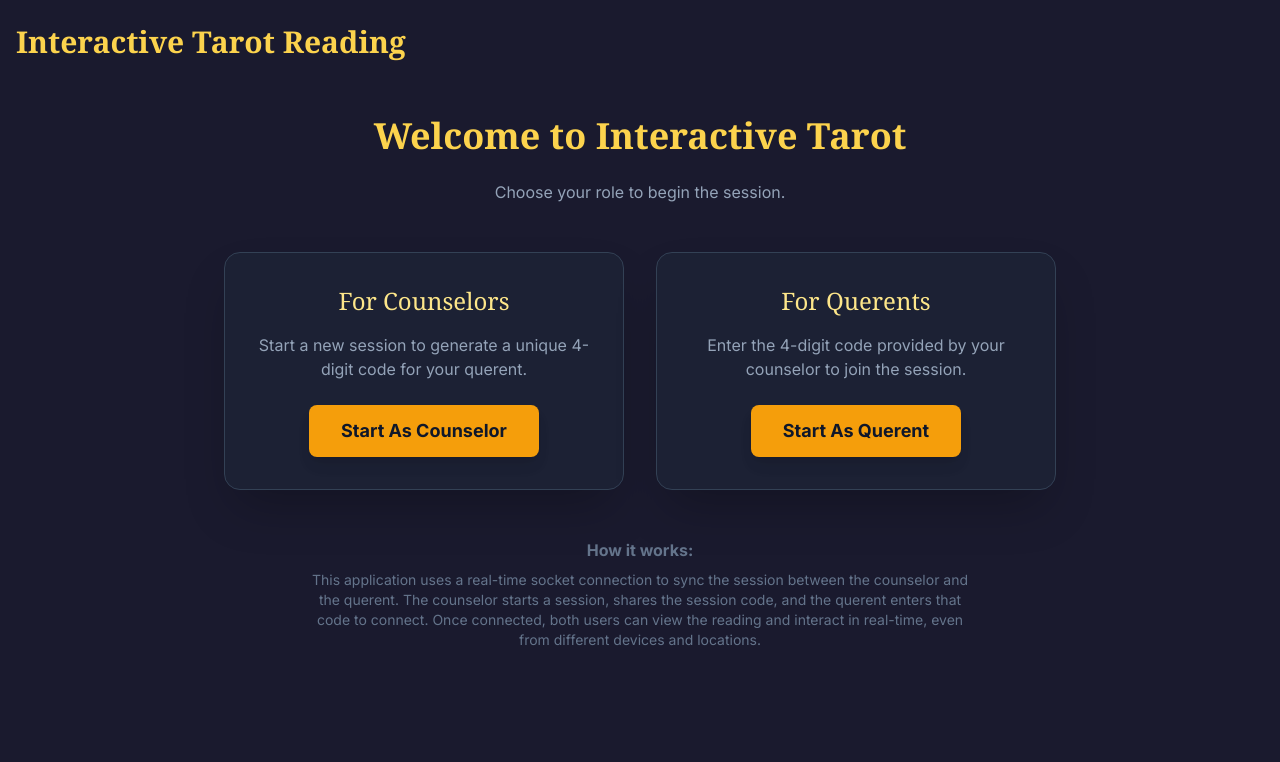
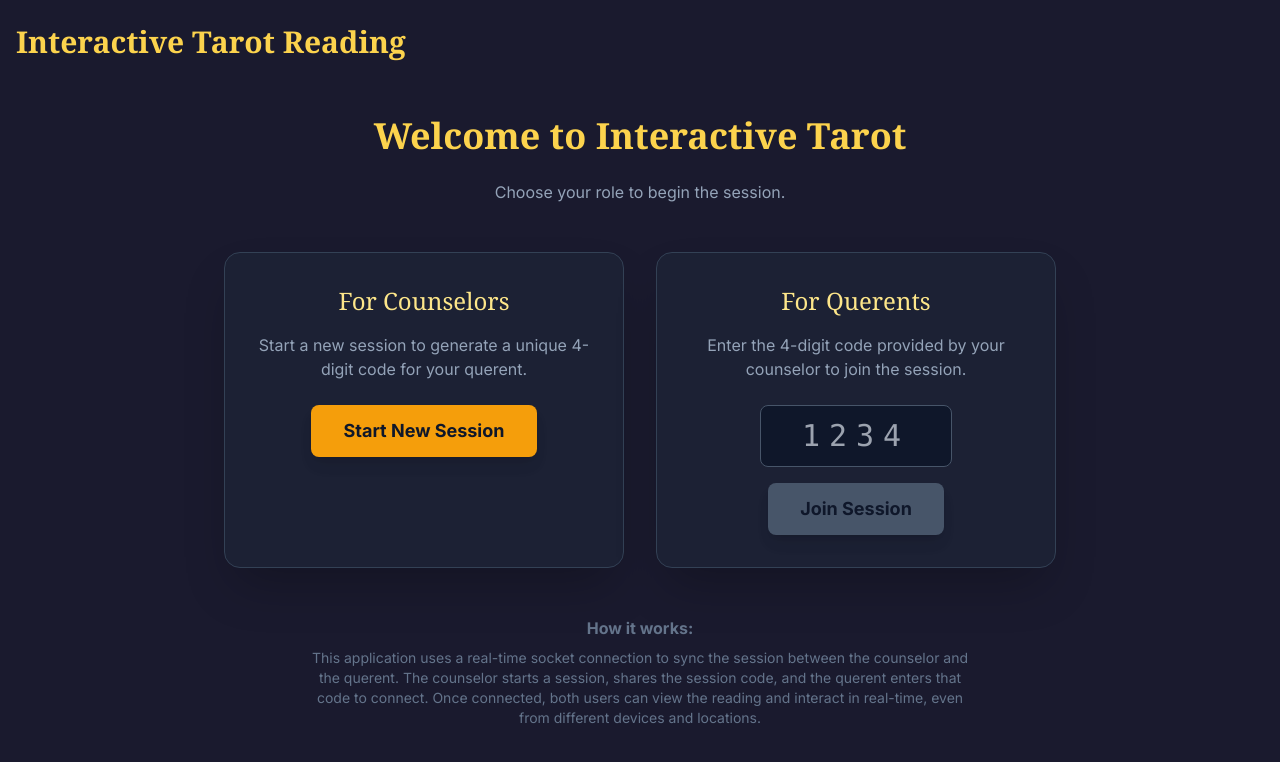
Before and after one commit to myoungwhan/tarot-reading-app, a React (Vite) app in the folder Frontend/: page / in a window 1280 px wide. Shown: the top 762 px of the page. Built offline with nearby package versions, Linux system fonts and the light colour scheme; no server answers.

Commit message:
Fixed Image Size Issue and add /querents link

```diff
--- a/Frontend/App.tsx
+++ b/Frontend/App.tsx
@@ -9,11 +9,11 @@ import ReadingScreen from './components/ReadingScreen';
 import { socket } from './services/socket';
 import { useGetDecksQuery, useGetCardsQuery } from './services/api';
 import _ from 'lodash';
-import ChoiceScreen from './components/ChoiceScreen';
 
 const App: React.FC = () => {
+
   const [sessionState, setSessionState] = useState<SessionState>({
-    step: 'choice',
+    step: 'lobby',
     settings: {
       deckStyle: 'universal-waite',
       deckBackClass: 'card-back-waite',
@@ -123,7 +123,7 @@ const App: React.FC = () => {
     };
 
     setSessionCode(newCode);
-    // setRole('counselor');
+    setRole('counselor');
     setSessionState(newSessionState);
     setErrorMessage('');
 
@@ -226,26 +226,12 @@ const App: React.FC = () => {
     }));
   };
 
-  const handleChoiceSelect = (role:string) => {
-    setRole(role);
-    if(role === "counselor") {
-      handleStartCounselorSession();
-    } else {
-      setSessionState((prevState) => ({
-        ...prevState,
-        step:"lobby",
-      }));
-    }
-  }
-
   const renderStep = () => {
     const { step, settings, deck, selectedCards, isAddingMore, placedCards, showConfetti } = sessionState;
 
     switch (step) {
-      case 'choice':
-        return <ChoiceScreen onChoiceSelect={handleChoiceSelect} errorMessage={errorMessage}/>
       case 'lobby':
-        return <LobbyScreen currentRole={role} onStartCounselor={handleStartCounselorSession} onJoinQuerent={handleJoinQuerentSession} errorMessage={errorMessage} />;
+        return <LobbyScreen onStartCounselor={handleStartCounselorSession} onJoinQuerent={handleJoinQuerentSession} errorMessage={errorMessage} />;
       case 'setup':
         return <SetupScreen onComplete={handleSetupComplete} currentSettings={settings} role={role!} />;
       case 'shuffling':
--- a/Frontend/components/AdminCard.tsx
+++ b/Frontend/components/AdminCard.tsx
@@ -23,10 +23,10 @@ const AdminCard = ({ cardDetails }) => {
 
     return (
         <>
-            <section className="max-w-xs bg-white border border-gray-200 rounded-lg shadow-sm">
+            <section className="w-fit bg-white border border-gray-200 rounded-lg shadow-sm">
                 <div className="aspect-square bg-gradient-to-br from-purple-100 to-blue-100 flex items-center justify-center p-2">
                     <img
-                        className="w-full h-full object-cover object-top"
+                        className="w-[300px] h-[500px] object-cover"
                         src={currentCardDetails.image_url || currentCardDetails.image}
                         alt=""
                     />
@@ -145,7 +145,7 @@ const CardEditModal = ({ open, cardData, onClose }) => {
 
                     <div className="space-y-6">
                         <div className="flex flex-col items-center space-y-4">
-                            <div className="w-48 h-48 bg-gradient-to-br from-purple-100 to-blue-100 rounded-lg flex items-center justify-center relative group overflow-hidden">
+                            <div className="w-[300px] h-[500px] bg-gradient-to-br from-purple-100 to-blue-100 rounded-lg flex items-center justify-center relative group overflow-hidden">
                                 <img
                                     src={editCardData?.image_url}
                                     alt={editCardData?.name}
--- a/Frontend/components/LobbyScreen.tsx
+++ b/Frontend/components/LobbyScreen.tsx
@@ -1,4 +1,5 @@
 import React, { useState } from 'react';
+import { useLocation } from 'react-router-dom';
 
 interface LobbyScreenProps {
   onStartCounselor: () => void;
@@ -6,7 +7,8 @@ interface LobbyScreenProps {
   errorMessage: string;
 }
 
-const LobbyScreen: React.FC<LobbyScreenProps> = ({ currentRole,onStartCounselor, onJoinQuerent, errorMessage }) => {
+const LobbyScreen: React.FC<LobbyScreenProps> = ({ onStartCounselor, onJoinQuerent, errorMessage }) => {
+  const location = useLocation();
   const [code, setCode] = useState('');
 
   const handleJoin = (e: React.FormEvent) => {
@@ -17,25 +19,26 @@ const LobbyScreen: React.FC<LobbyScreenProps> = ({ currentRole,onStartCounselor,
   };
 
   return (
-    <div className="w-full max-w-xl mx-auto p-8 flex flex-col items-center justify-center animate-fade-in">
+    <div className="w-full max-w-4xl mx-auto p-8 flex flex-col items-center justify-center animate-fade-in">
       <h2 className="text-4xl font-bold text-center text-amber-300 mb-6 font-serif">Welcome to Interactive Tarot</h2>
       <p className="text-center text-slate-400 mb-12">Choose your role to begin the session.</p>
 
-      <div className="w-full">
+      <div className="w-full grid md:grid-cols-2 gap-8">
         {/* Counselor Panel */}
-       { currentRole==="counselor" && (<div className="bg-slate-800/50 p-8 rounded-2xl shadow-2xl border border-slate-700 flex flex-col items-center">
+        <div className="bg-slate-800/50 p-8 rounded-2xl shadow-2xl border border-slate-700 flex flex-col items-center">
           <h3 className="text-2xl font-serif text-amber-200 mb-4">For Counselors</h3>
           <p className="text-center text-slate-400 mb-6">Start a new session to generate a unique 4-digit code for your querent.</p>
           <button
+            disabled={location.pathname === "/querents"}
             onClick={onStartCounselor}
-            className="px-8 py-3 bg-amber-500 text-slate-900 font-bold text-lg rounded-lg shadow-lg hover:bg-amber-400 transition-all transform hover:scale-105"
+            className="px-8 py-3 bg-amber-500 text-slate-900 font-bold text-lg rounded-lg shadow-lg hover:bg-amber-400 transition-all transform hover:scale-105 disabled:bg-slate-600 disabled:cursor-not-allowed disabled:scale-100"
           >
             Start New Session
           </button>
-        </div>)}
+        </div>
 
         {/* Querent Panel */}
-        {currentRole === "querent" && (<div className="bg-slate-800/50 p-8 rounded-2xl shadow-2xl border border-slate-700 flex flex-col justify-center items-center">
+        <div className="bg-slate-800/50 p-8 rounded-2xl shadow-2xl border border-slate-700 flex flex-col items-center">
           <h3 className="text-2xl font-serif text-amber-200 mb-4">For Querents</h3>
           <p className="text-center text-slate-400 mb-6">Enter the 4-digit code provided by your counselor to join the session.</p>
           <form onSubmit={handleJoin} className="w-full flex flex-col items-center">
@@ -55,7 +58,7 @@ const LobbyScreen: React.FC<LobbyScreenProps> = ({ currentRole,onStartCounselor,
               Join Session
             </button>
           </form>
-        </div>)}
+        </div>
       </div>
 
       {errorMessage && (
--- a/Frontend/pages/Cards.tsx
+++ b/Frontend/pages/Cards.tsx
@@ -23,10 +23,10 @@ const Cards: React.FC = () => {
 
     return (
         <main className="px-6 py-8 bg-white">
-            <div className="max-w-7xl mx-auto">
+            <div className="max-w-[90rem] mx-auto">
                 {/* Header */}
                 <div className="mb-8">
-                    <div className="flex items-center justify-between">
+                    <div className="flex items-center justify-between ">
                         <div>
                             <h2 className="text-xl font-semibold text-gray-900 mb-2">Manage Universal Waite deck cards</h2>
                             <p className="text-gray-600">
@@ -68,7 +68,7 @@ const Cards: React.FC = () => {
 
                 {/* Major Arcana Content */}
                 {activeTab === "major" && (
-                    <div className="grid grid-cols-2 md:grid-cols-3 lg:grid-cols-5 gap-4">
+                    <div className="grid grid-cols-1 sm:grid-cols-2 md:grid-cols-2 lg:grid-cols-3 xl:grid-cols-4 gap-4 justify-items-center">
                         {cards.map((card) => (
                             <React.Fragment key={card.id}>
                                 <AdminCard cardDetails={card} />
@@ -103,7 +103,7 @@ const Cards: React.FC = () => {
                         </div>
 
                         {/* Suit Content */}
-                        <div className="grid grid-cols-2 md:grid-cols-3 lg:grid-cols-5 gap-4">
+                        <div className="grid grid-cols-1 sm:grid-cols-2 md:grid-cols-2 lg:grid-cols-3 xl:grid-cols-4 gap-4 justify-items-center">
                             {cards.map((card) => (
                                 <React.Fragment key={card.id}>
                                     <AdminCard cardDetails={card} />
--- a/Frontend/router.tsx
+++ b/Frontend/router.tsx
@@ -19,6 +19,10 @@ const routes: RouteObject[] = [
   {
     path: '/',
     element: <App />,
+  },
+  {
+    path:"/querents",
+    element:<App/>,
   },
   {
     path:"/admin/login",
```
Also changed, not shown: 1 other file (tests, documents, lock files or other folders).
